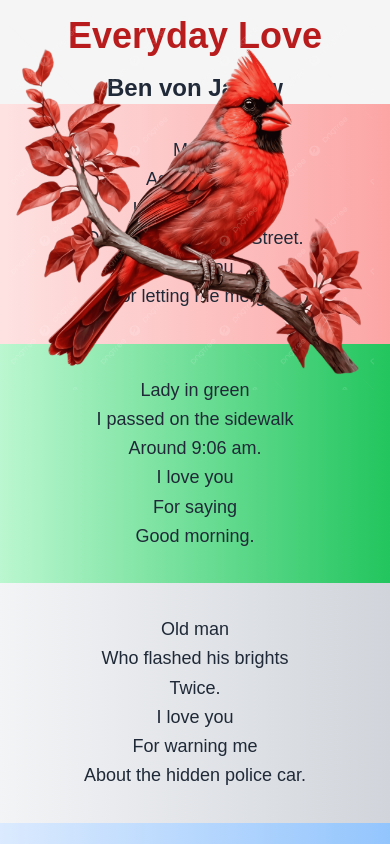
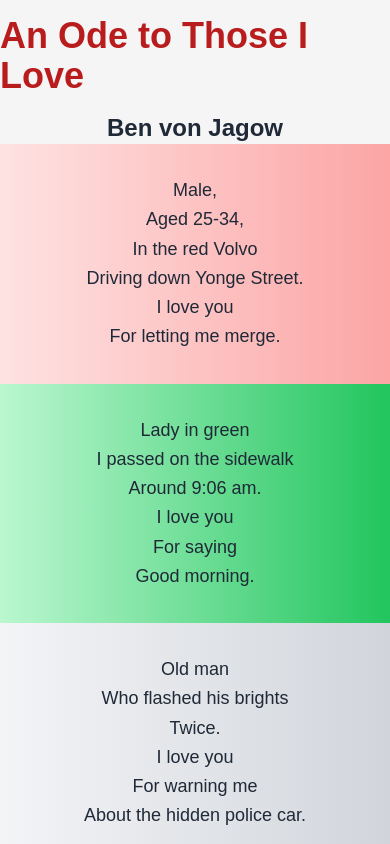
Before and after one commit to hadi-khir/everyday-love, a Next.js app: page / in a window 390 px wide. Shown: the top 844 px of the page. Built offline with nearby package versions, Linux system fonts and the light colour scheme; a web font is replaced by a local one.

Commit message:
fixing title

```diff
--- a/app/layout.tsx
+++ b/app/layout.tsx
@@ -9,7 +9,7 @@ const esteban = Esteban({
 });
 
 export const metadata: Metadata = {
-  title: "Everyday Love",
+  title: "An Ode to Those I Love",
   description: "A poem by Ben von Jagow",
 };
 
--- a/app/page.tsx
+++ b/app/page.tsx
@@ -38,10 +38,10 @@ export default function Home() {
           alt="Cardinal illustration"
           width={50}
           height={50}
-          className="w-auto h-auto"
+          className="w-auto h-auto hidden sm:block"
         />
       </div>
-      <h1 className="text-4xl font-bold my-4 text-red-700">Everyday Love</h1>
+      <h1 className="text-4xl font-bold my-4 text-red-700">An Ode to Those I Love</h1>
       <Link href={"https://benvj.com"} target="_blank">
         <h2 className="text-2xl font-semibold hover:text-orange-500 transition-colors">Ben von Jagow</h2>
       </Link>
```
